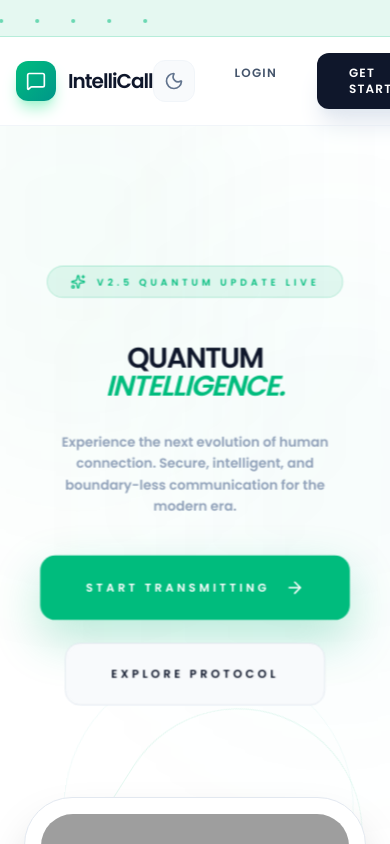
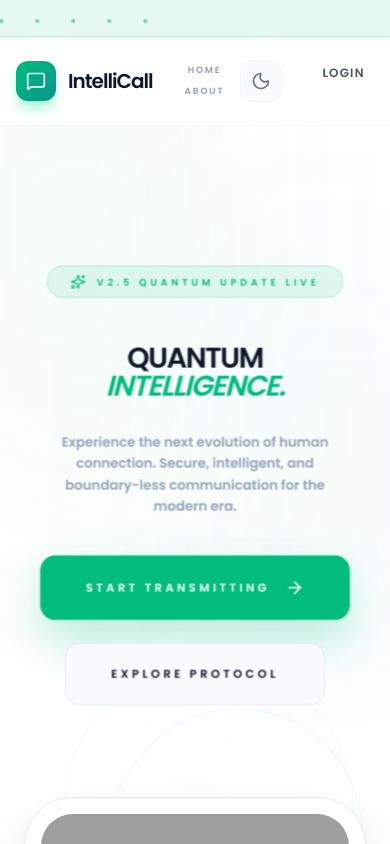
Before and after one commit to Rashmi01111/ConvoAI, a React (Vite) app: page / in a window 390 px wide. Shown: the top 844 px of the page. Built offline with nearby package versions, Linux system fonts and the light colour scheme; grey boxes are pictures that could not be loaded; a web font is replaced by a local one.

Commit message:
Refactor navigation links for better layout

```diff
--- a/src/App.tsx
+++ b/src/App.tsx
@@ -188,11 +188,25 @@ const Navbar = ({ user, onOpenProfile, onToggleSidebar, isDarkMode, toggleDarkMo
               isDarkMode ? "text-white" : "text-slate-900"
             )}>IntelliCall</span>
           </Link>
-          <div className="hidden md:flex items-center gap-8 text-[10px] font-black uppercase tracking-[0.2em] text-slate-400">
-            <Link to="/" className="hover:text-emerald-600 transition-colors">Home</Link>
-            <Link to="/about" className="hover:text-emerald-600 transition-colors">About</Link>
-            {user && <Link to="/chat" className="text-emerald-600 flex items-center gap-2"><Activity className="w-3 h-3" /> Network</Link>}
-          </div>
+          <div className="flex flex-wrap items-center justify-center md:justify-start gap-x-4 gap-y-2 md:gap-8 px-4 md:px-0 text-[9px] md:text-[10px] font-black uppercase tracking-[0.2em] text-slate-400">
+  <Link to="/" className="hover:text-emerald-600 transition-colors whitespace-nowrap">
+    Home
+  </Link>
+
+  <Link to="/about" className="hover:text-emerald-600 transition-colors whitespace-nowrap">
+    About
+  </Link>
+
+  {user && (
+    <Link
+      to="/chat"
+      className="text-emerald-600 flex items-center gap-1.5 md:gap-2 whitespace-nowrap"
+    >
+      <Activity className="w-3 h-3" />
+      <span>Network</span>
+    </Link>
+  )}
+</div>
         </div>
         <div className="flex items-center gap-4">
           <button
```
